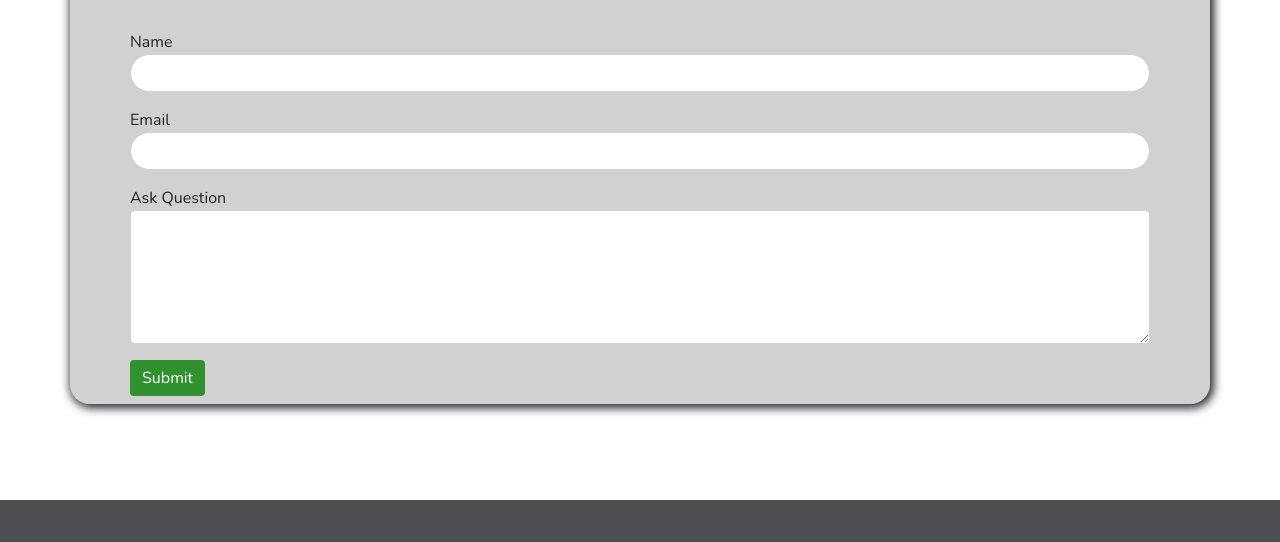
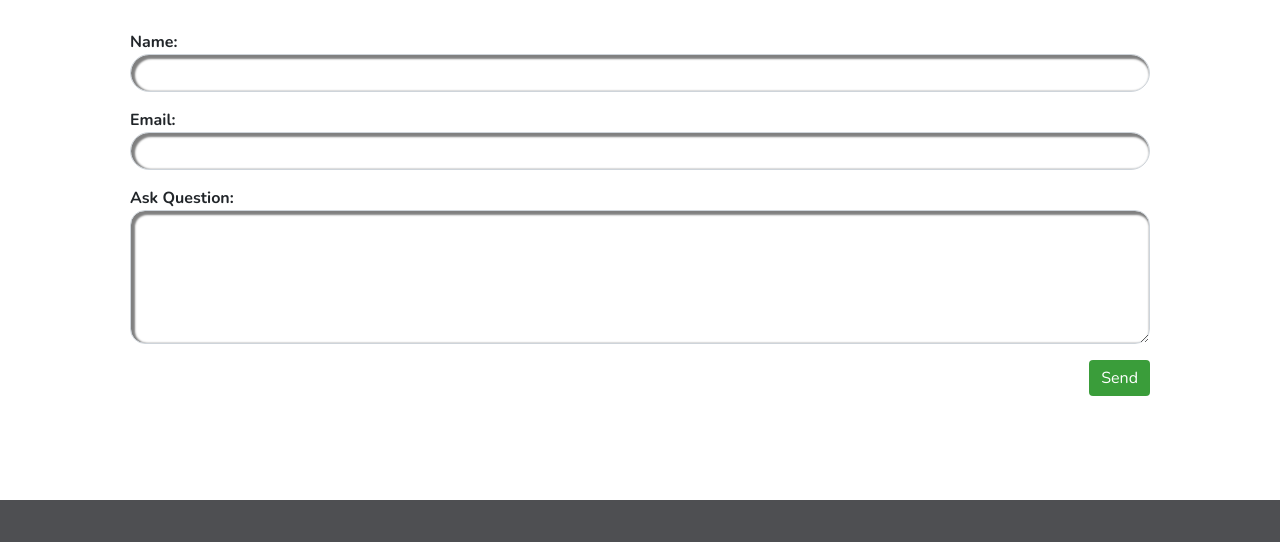
Before and after one commit to SheikhHamza-coder/Pet-Project, a plain HTML site: page faq.html in a window 1280 px wide. Shown: the part 228-770 px from the top of the page. Drawn offline with nearby package versions, Linux system fonts and the light colour scheme.

Commit message:
Update faq.html

```diff
--- a/faq.html
+++ b/faq.html
@@ -65,28 +65,35 @@
 
    <!-- Query Section -->
    <section id="query" class="py-5">
-    <div class="container pt-5" style="background-color: rgba(128, 128, 128, 0.363); border-radius: 20px; box-shadow: 2px 2px 10px 2px;">
+    <div class="container pt-5">
+       <div class="row">
+        <div class="col-12">
           <h2 class="font-weight-light text-center">Have a Question?</h2>
           <form class="m-5">
               <div class="form-group">
-                <label for="name">Name</label>
-                <input type="text" class="form-control rounded-pill" id="name" required>
+                  <label for="name"><b>Name:</b></label>
+                  <input type="text" class="form-control rounded-pill" id="name" required style="box-shadow: inset 2px 2px 2px 2px gray">
                   <p id="nmsg"></p>
               </div>
               <div class="form-group">
-                <label for="email">Email</label>
-                <input type="email" class="form-control rounded-pill" id="email" required>
+                  <label for="email"><b>Email:</b></label>
+                  <input type="email" class="form-control rounded-pill" id="email" required style="box-shadow: inset 2px 2px 2px 2px gray">
                   <p id="emsg"></p>
               </div>
               <div class="form-group">
-                <label for="message">Ask Question</label>
-                <textarea class="form-control round-5" id="message" rows="5" required></textarea>
+                  <label for="message"><b>Ask Question:</b></label>
+                  <textarea class="form-control round-5" id="message" rows="5" required style="box-shadow: inset 2px 2px 2px 2px gray; border-radius: 15px;"></textarea>
                   <p id="tmsg"></p>
               </div>
-            <button type="button" class="btn btn-primary mb-2" id="Sbtn">Submit</button>
+              <div class="justify-content-end d-flex">
+              <button type="button" class="btn btn-primary mb-2" id="Sbtn">Send</button>
+              </div>
             </form>
         </div>
+       </div>
+    </div>
 </section>
+
 
 
    <!-- footer start -->
```
Lines whose indentation alone changed are shown as unchanged.
